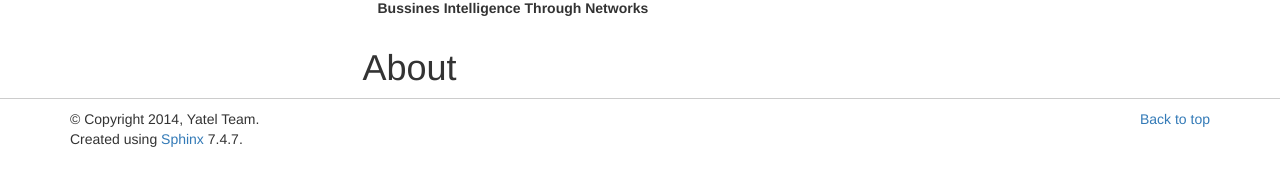
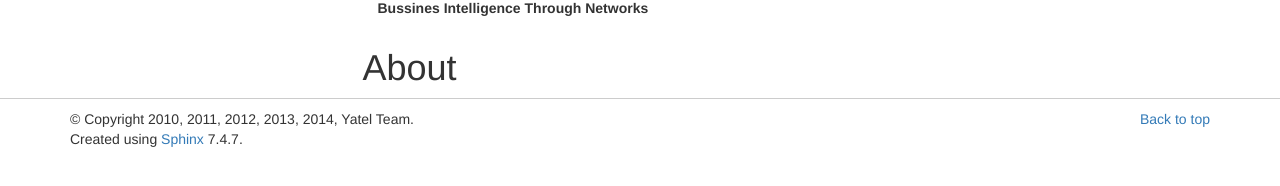
Before and after one commit to yatel-bi/webpage, a Sphinx documentation site: the page built from source/index.rst, in a window 1280 px wide. Shown: the part 208-394 px from the top of the page. Built offline with Sphinx 7.4.7, drawn with Linux system fonts in a browser that asks for light colours.

Commit message:
fixed copyright notice

```diff
--- a/source/conf.py
+++ b/source/conf.py
@@ -42,7 +42,7 @@ master_doc = 'index'
 
 # General information about the project.
 project = u'Yatel - Network BI'
-copyright = u'2014, Yatel Team'
+copyright = u'2010, 2011, 2012, 2013, 2014, Yatel Team'
 
 # The version info for the project you're documenting, acts as replacement for
 # |version| and |release|, also used in various other places throughout the
```
